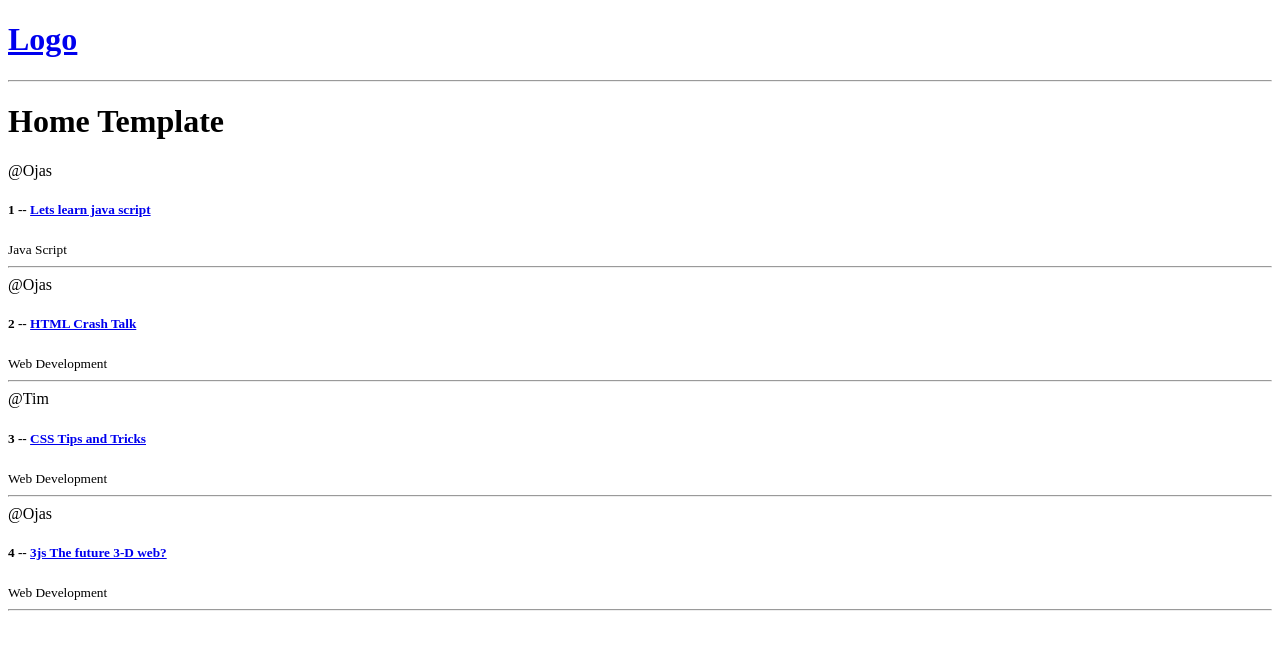
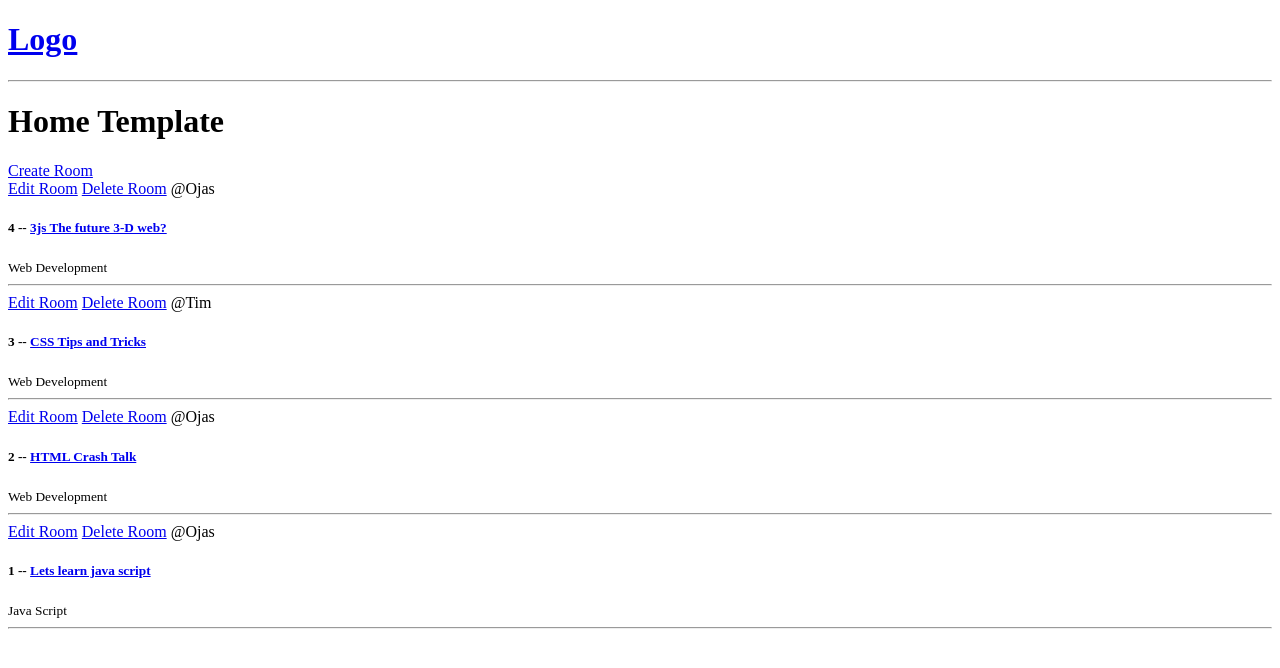
Before and after one commit to HelloOjasMutreja/Study-Room-Model, a Django app: page / in a window 1280 px wide. Shown: the top 668 px of the page. Run offline with Django 4.2, Linux system fonts and the light colour scheme; data comes from the database, SQL or seed files in the repository; both versions use the stored data as it was after the commit.

Commit message:
CRUD Setup

```diff
--- a/base/models.py
+++ b/base/models.py
@@ -19,6 +19,9 @@ class Room(models.Model):
     updated = models.DateTimeField(auto_now=True)
     created = models.DateTimeField(auto_now_add=True)
 
+    class Meta:
+        ordering = ['-updated', '-created']
+
     def __str__(self):
         return self.name
 
--- a/base/templates/base/home.html
+++ b/base/templates/base/home.html
@@ -6,9 +6,12 @@
 
 
 <div class="">
+    <a href="{% url 'create-room' %}">Create Room</a>
     <div class="">
         {% for room in rooms %}
             <div class="">
+                <a href="{% url 'update-room' room.id %}">Edit Room</a>
+                <a href="{% url 'delete-room' room.id %}">Delete Room</a>
                 <span>@{{room.host.username}}</span>
                 <h5>{{room.id}} -- <a href="{% url 'room' room.id %}">{{room.name}}</h5></a>
                 <small>{{room.topic}}</small>
--- a/base/urls.py
+++ b/base/urls.py
@@ -4,4 +4,8 @@ from . import views
 urlpatterns = [
     path('', views.home, name="home"),
     path('room/<str:pk>/', views.room, name="room"),
+
+    path('create-room/', views.createRoom, name="create-room"),
+    path('update-room/<str:pk>/', views.updateRoom, name="update-room"),
+    path('delete-room/<str:pk>/', views.deleteRoom, name="delete-room"),
 ]
--- a/base/views.py
+++ b/base/views.py
@@ -1,6 +1,7 @@
-from django.shortcuts import render
+from django.shortcuts import render, redirect
 from django.http import HttpResponse
 from .models import Room
+from .forms import RoomForm
 
 # Create your views here.
 
@@ -22,3 +23,37 @@ def room(request, pk):
     return render(request, 'base/room.html', context)
 
 # end def
+def createRoom(request):
+    form = RoomForm()
+    if request.method == 'POST':
+        form = RoomForm(request.POST)
+        if form.is_valid():
+            form.save()
+            return redirect('home')
+
+    context = {'form': form}
+    return render(request, 'base/room_form.html', context)
+# end def
+def updateRoom(request, pk):
+    room = Room.objects.get(id=pk)
+    form = RoomForm(instance=room)
+
+    if request.method == 'POST':
+        form = RoomForm(request.POST, instance=room)
+        if form.is_valid():
+            form.save()
+            return redirect('home')
+
+
+    context = {'form': form}
+    return render(request, 'base/room_form.html', context)
+# end def
+
+def deleteRoom(request, pk):
+    room = Room.objects.get(id=pk)
+
+    if request.method == 'POST':
+        room.delete()
+        return redirect('home')
+
+    return render(request, 'base/delete.html', {'obj':room})
```
Also changed, not shown: base/forms.py (added, +7 -0 lines), base/templates/base/delete.html (added, +14 -0 lines), base/templates/base/room_form.html (added, +13 -0 lines), db.sqlite3.
